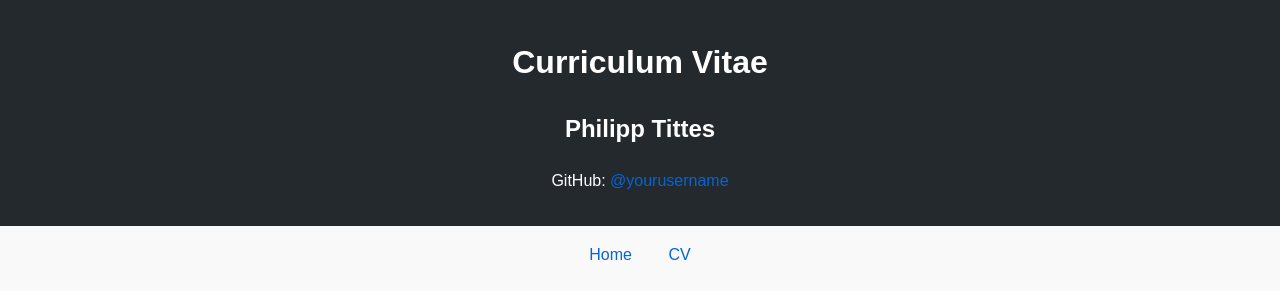
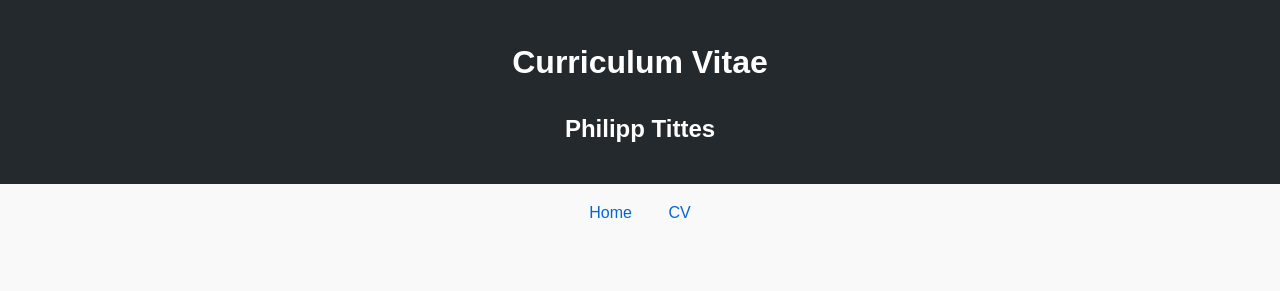
Before and after one commit to philipptittes/philipptittes.github.io, a plain HTML site: page index.html in a window 1280 px wide. Shown: the top 291 px of the page. Drawn offline with Linux system fonts and the light colour scheme.

Commit message:
Update index.html

```diff
--- a/index.html
+++ b/index.html
@@ -57,7 +57,6 @@
     <header>
         <h1>Curriculum Vitae</h1>
         <h2>Philipp Tittes</h2>
-        <p>GitHub: <a href="https://github.com/yourusername" target="_blank">@yourusername</a></p>
     </header>
 
     <nav>
```
